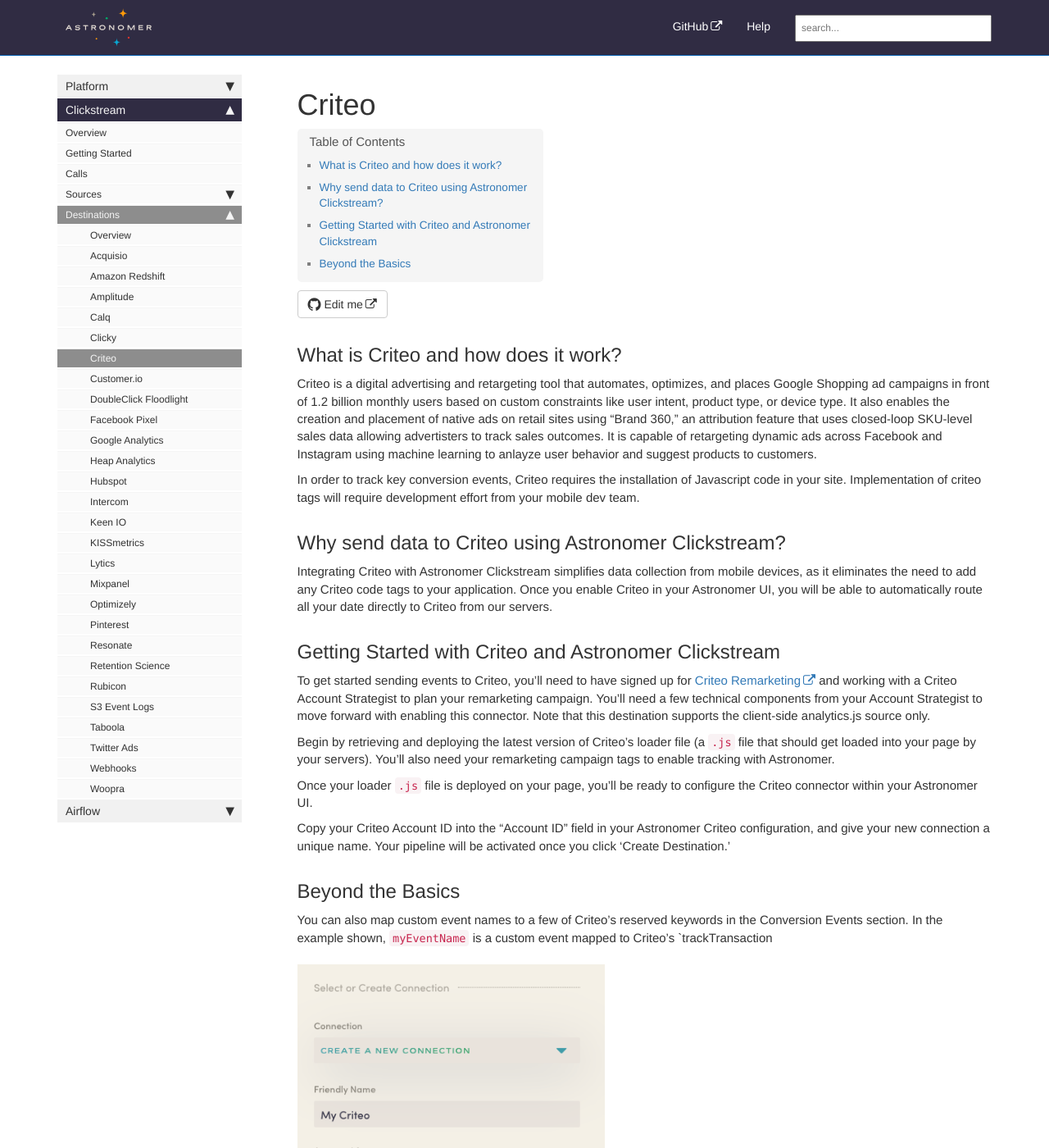
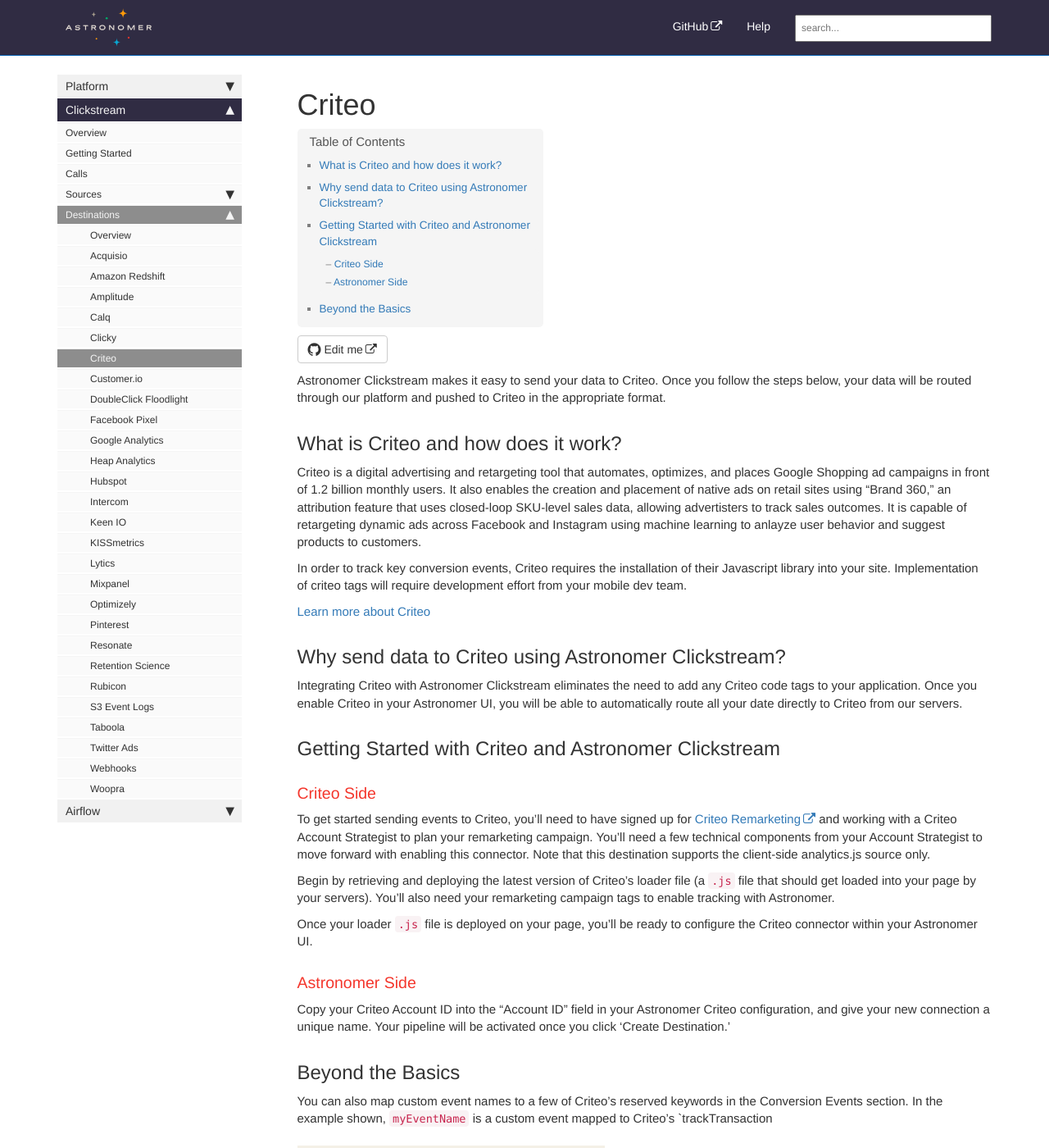
Before and after one commit to petedejoy/documentation, a Jekyll site: the page built from v2/clickstream/destinations/criteo.md, in a window 1280 px wide and 1400 px high. Shown: the whole window at 82% size. Built offline with Jekyll 4.4.1, drawn with Linux system fonts in a browser that asks for light colours; nearby versions of some CDN libraries; comment, search, counter and statistics services are not loaded.

Commit message:
Criteo MVP Final #13

```diff
--- a/v2/clickstream/destinations/criteo.md
+++ b/v2/clickstream/destinations/criteo.md
@@ -3,23 +3,32 @@ title: Criteo
 sidebar: platform_sidebar
 ---
 
+Astronomer Clickstream makes it easy to send your data to Criteo. Once you follow the steps below, your data will be routed through our platform and pushed to Criteo in the appropriate format.
+
 ## What is Criteo and how does it work?
 
-Criteo is a digital advertising and retargeting tool that automates, optimizes, and places Google Shopping ad campaigns in front of 1.2 billion monthly users based on custom constraints like user intent, product type, or device type. It also enables the creation and placement of native ads on retail sites using "Brand 360," an attribution feature that uses closed-loop SKU-level sales data allowing advertisters to track sales outcomes. It is capable of retargeting dynamic ads across Facebook and Instagram using machine learning to anlayze user behavior and suggest products to customers.
+Criteo is a digital advertising and retargeting tool that automates, optimizes, and places Google Shopping ad campaigns in front of 1.2 billion monthly users. It also enables the creation and placement of native ads on retail sites using "Brand 360," an attribution feature that uses closed-loop SKU-level sales data, allowing advertisters to track sales outcomes. It is capable of retargeting dynamic ads across Facebook and Instagram using machine learning to anlayze user behavior and suggest products to customers.
 
-In order to track key conversion events, Criteo requires the installation of Javascript code in your site. Implementation of criteo tags will require development effort from your mobile dev team.
+In order to track key conversion events, Criteo requires the installation of their Javascript library into your site. Implementation of criteo tags will require development effort from your mobile dev team.
+
+[Learn more about Criteo](www.criteo.com)
 
 ## Why send data to Criteo using Astronomer Clickstream?
 
-Integrating Criteo with Astronomer Clickstream simplifies data collection from mobile devices, as it eliminates the need to add any Criteo code tags to your application. Once you enable Criteo in your Astronomer UI, you will be able to automatically route all your date directly to Criteo from our servers.
+Integrating Criteo with Astronomer Clickstream eliminates the need to add any Criteo code tags to your application. Once you enable Criteo in your Astronomer UI, you will be able to automatically route all your date directly to Criteo from our servers.
 
 
 ## Getting Started with Criteo and Astronomer Clickstream
+
+### Criteo Side
+
 To get started sending events to Criteo, you'll need to have signed up for [Criteo Remarketing](http://www.criteo.com/) and working with a Criteo Account Strategist to plan your remarketing campaign.  You'll need a few technical components from your Account Strategist to move forward with enabling this connector. Note that this destination supports the client-side analytics.js source only.
 
 Begin by retrieving and deploying the latest version of Criteo's loader file (a `.js` file that should get loaded into your page by your servers).  You'll also need your remarketing campaign tags to enable tracking with Astronomer.
 
 Once your loader `.js` file is deployed on your page, you'll be ready to configure the Criteo connector within your Astronomer UI.
+
+### Astronomer Side
 
 Copy your Criteo Account ID into the "Account ID" field in your Astronomer Criteo configuration, and give your new connection a unique name. Your pipeline will be activated once you click 'Create Destination.'
 
```
